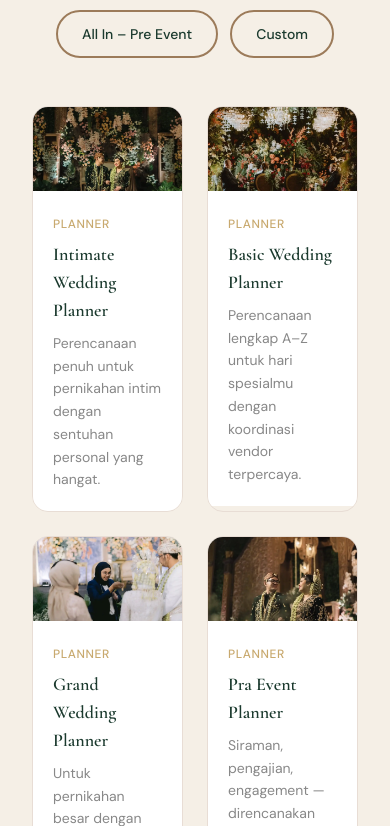
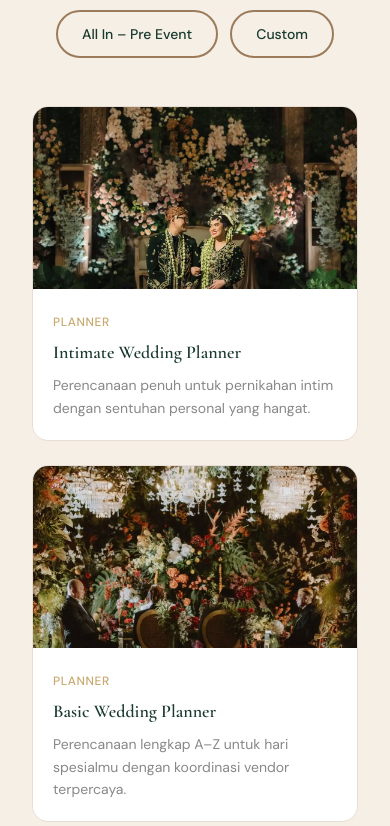
Before and after one commit to Handaldev/dnata-organizer, a Next.js app: page / in a window 390 px wide. Shown: the part 8178-9004 px from the top of the page. Built offline with nearby package versions, Linux system fonts and the light colour scheme; no server answers.

Commit message:
feat: adjust grid layout for 4 cards to use 1 column per screen size

```diff
--- a/sections/Packages.tsx
+++ b/sections/Packages.tsx
@@ -391,7 +391,7 @@ export default function Packages() {
               className={`grid gap-6 mb-8 ${currentCards.length === 3
                 ? 'grid-cols-1 lg:grid-cols-3'
                 : currentCards.length === 4
-                ? 'grid-cols-2 lg:grid-cols-4'
+                ? 'grid-cols-1 lg:grid-cols-4'
                 : 'grid-cols-1 lg:grid-cols-2'
                 }`}
             >
```
